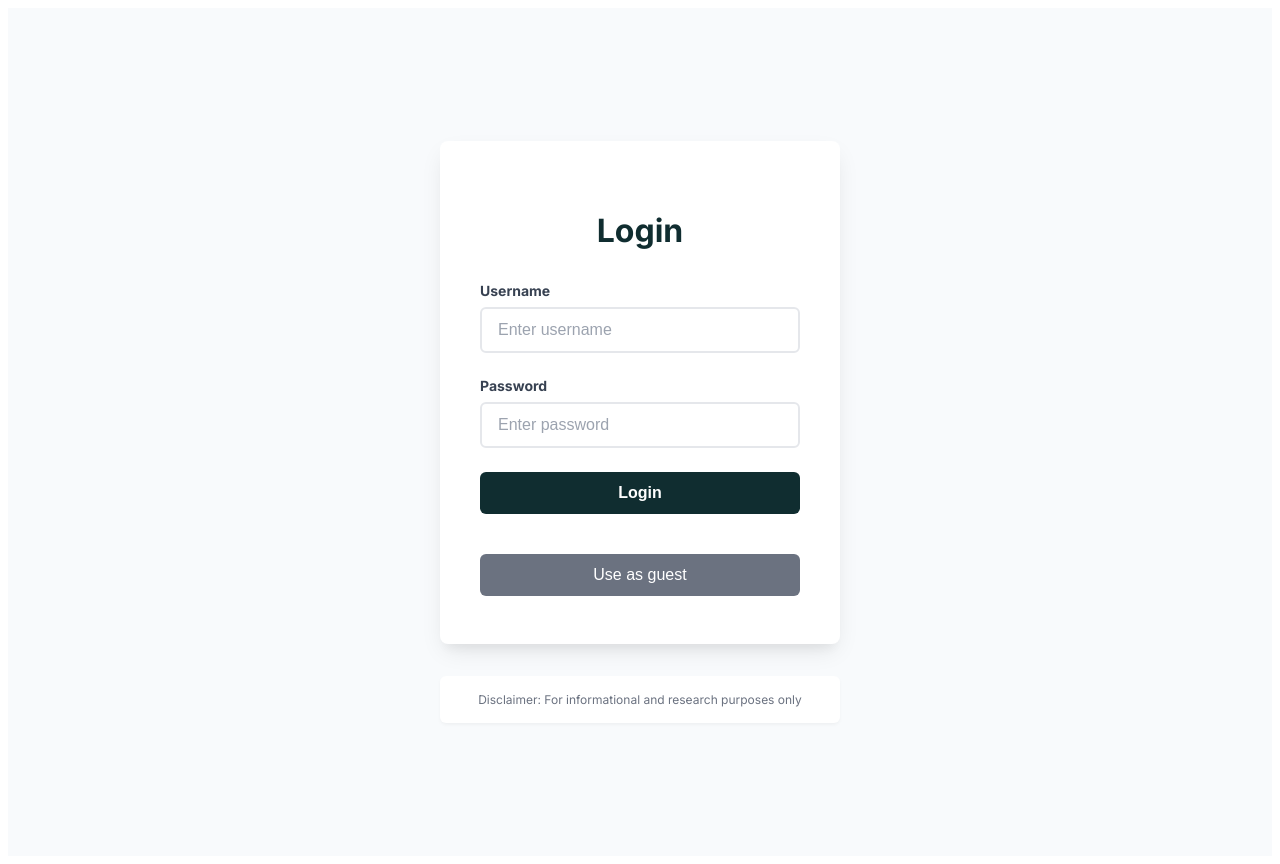
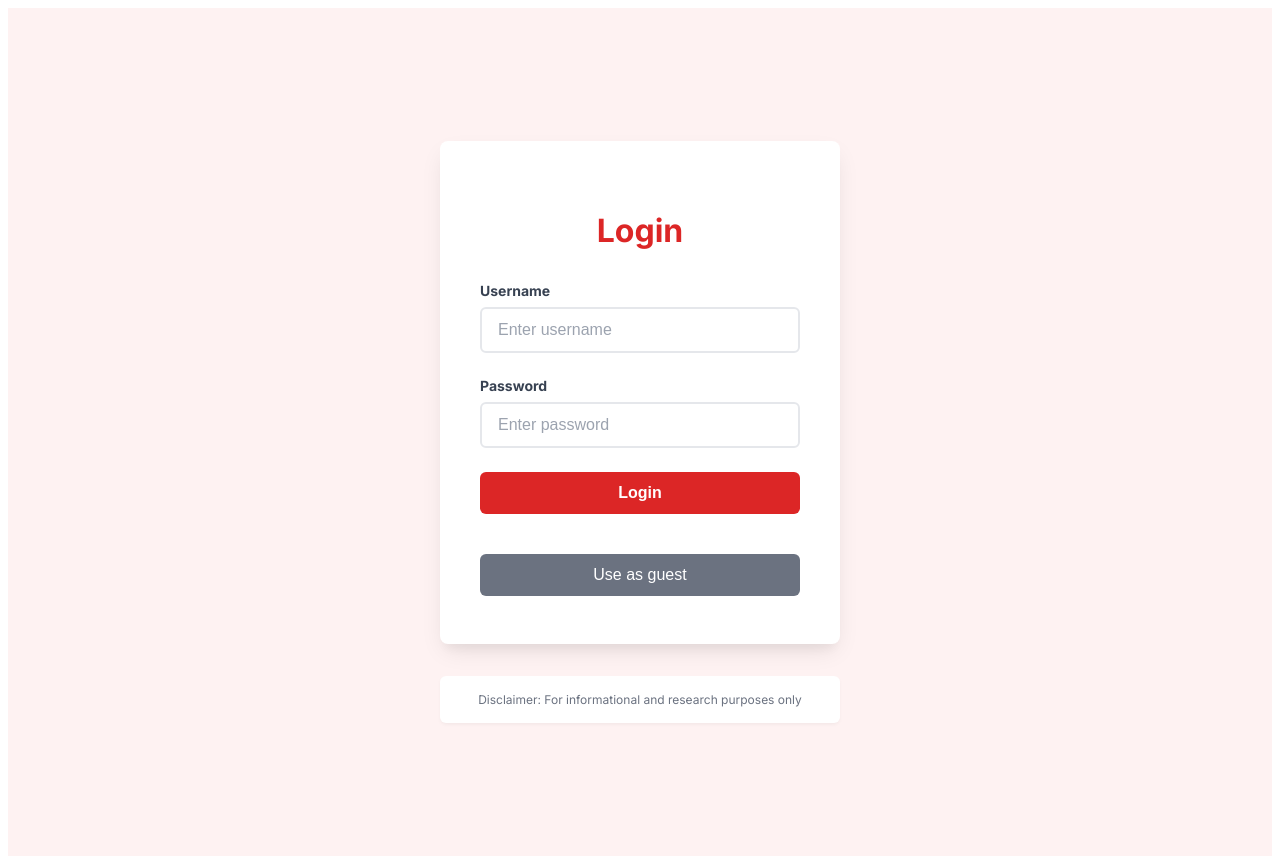
Before and after one commit to JulesDvA/eq-forecaster-react, a React (Vite) app in the folder eqforecast-site/: page / in a window 1280 px wide. Built offline with nearby package versions, Linux system fonts and the light colour scheme.

Commit message:
made the login page red

```diff
--- a/eqforecast-site/src/Frontend/Css/LoginPage.css
+++ b/eqforecast-site/src/Frontend/Css/LoginPage.css
@@ -2,7 +2,7 @@
 .login-page-container {
   font-family: Inter, sans-serif;
   min-height: 100vh;
-  background-color: #f8fafc;
+  background-color: #fef2f2;
   display: flex;
   align-items: center;
   justify-content: center;
@@ -25,7 +25,7 @@
 .login-page-title {
   font-size: 32px;
   font-weight: bold;
-  color: #102d30;
+  color: #dc2626;
   text-align: center;
   margin-bottom: 32px;
 }
@@ -64,13 +64,13 @@
 
 .login-page-input:focus {
   outline: none;
-  border-color: #102d30;
-  box-shadow: 0 0 0 3px rgba(16, 45, 48, 0.1);
+  border-color: #dc2626;
+  box-shadow: 0 0 0 3px rgba(220, 38, 38, 0.1);
 }
 
 .login-page-login-btn {
   width: 100%;
-  background-color: #102d30;
+  background-color: #dc2626;
   color: white;
   padding: 12px 24px;
   border-radius: 6px;
@@ -83,7 +83,7 @@
 }
 
 .login-page-login-btn:hover {
-  background-color: #0f3b3f;
+  background-color: #b91c1c;
 }
 
 .login-page-guest-btn {
```
